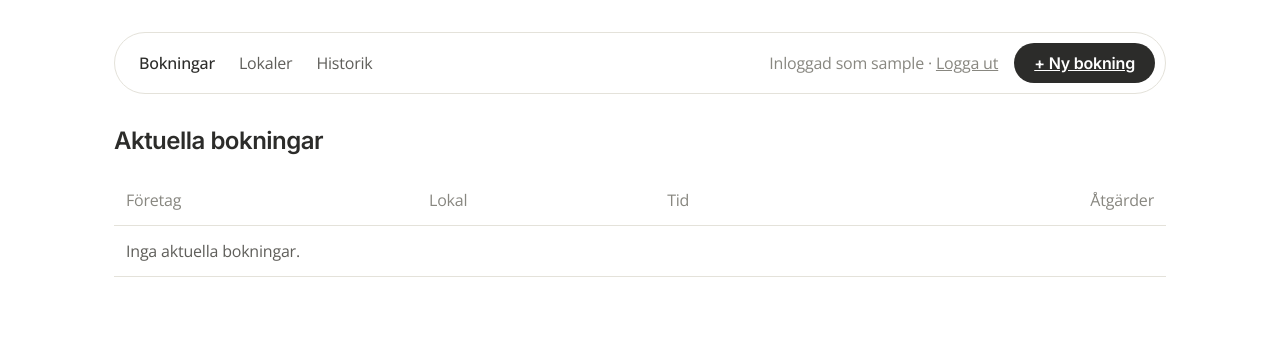
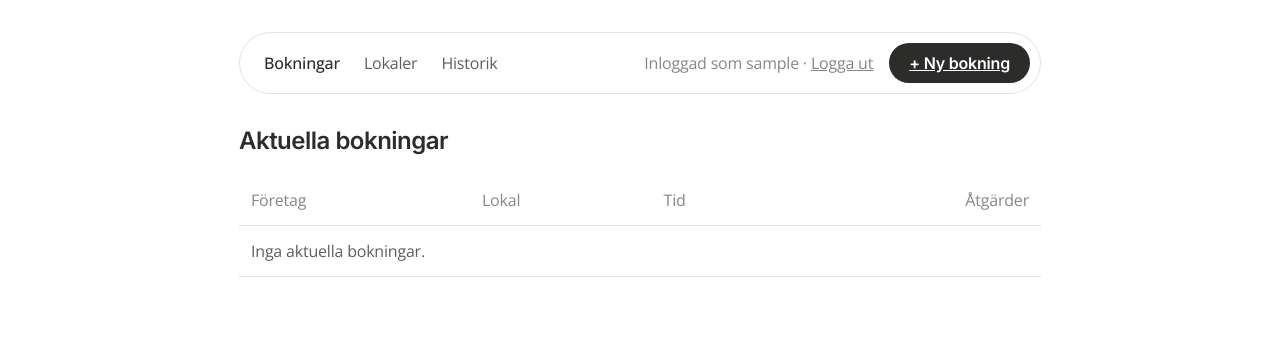
Before and after one commit to TexasForslund/hhk-skylt, a PHP site: page / in a window 1280 px wide. Shown: the top 340 px of the page. Run offline with PHP 8.4, Linux system fonts and the light colour scheme; the visitor is signed in with stand-in values (Sample User, id 1); data comes from the database, SQL or seed files in the repository; data that the repository does not hold is empty; a stand-in replaces the project's code that opens the database connection; some libraries are stand-ins or nearby versions.

Commit message:
Width av admin

```diff
--- a/admin/style.css
+++ b/admin/style.css
@@ -233,8 +233,7 @@ button:hover,
     /* Adminpanelen är ett internt verktyg och ska inte krympa under 850px -
        gäller inte inloggningssidan (.login-page ovan), som förblir fullt
        mobilanpassad. Smalare skärmar får horisontell scroll. */
-    min-width: 850px;
-    max-width: 1100px;
+    max-width: 850px;
     margin: 0 auto;
     padding: 32px 24px 64px;
 }
```
